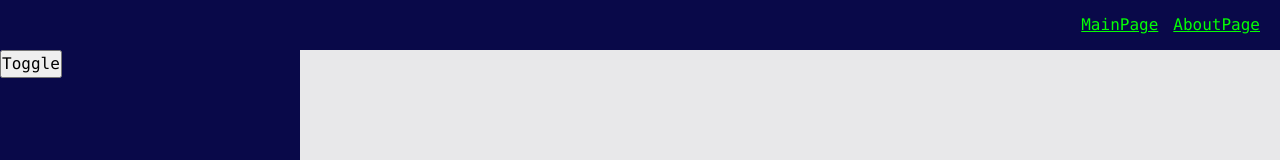
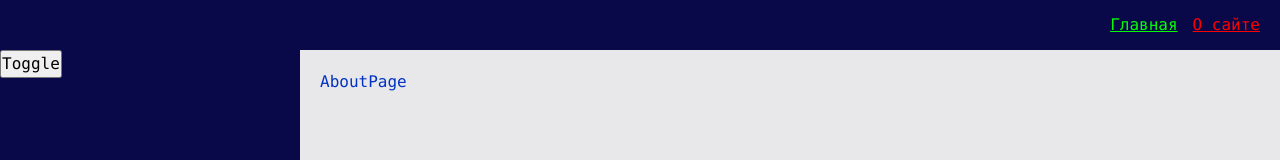
Before and after one commit to Doommez/productionProject, a React app: page /about in a window 1280 px wide. Shown: the top 160 px of the page. Built offline with nearby package versions, Linux system fonts and the light colour scheme.

Commit message:
finish 14 sideBar

```diff
--- a/src/app/App.tsx
+++ b/src/app/App.tsx
@@ -1,24 +1,19 @@
-import { Link, Route, Routes } from "react-router-dom";
 import "./styles/index.scss";
-import { Suspense, useContext, useState } from "react";
 import { classNames } from "shared/lib/classNames";
 import { useTheme } from "app/providers/themeProvider";
-import { AboutPage } from "pages/AboutPage";
-import { MainPage } from "pages/MainPage";
 import { AppRouter } from "app/providers/router/ui/AppRouter";
 import { Navbar } from "widgets/Navbar/ui/Navbar";
-import { ThemeSwitcher } from "shared/ui/ThemeSwitcher";
 import { SideBar } from "widgets/SideBar/ui/SideBar/SideBar";
 const App = () => {
   const { theme } = useTheme();
   return (
     <div className={classNames("app", {}, [theme])}>
       <Navbar />
+      <div className="content-page">
+        <SideBar />
+        <AppRouter></AppRouter>
+      </div>
 
-      <SideBar />
-      <AppRouter></AppRouter>
-
-      <ThemeSwitcher />
       {/* <Suspense fallback={<div>Loading...</div>}>
         <Routes>
           <Route path={"/about"} element={<AboutPage />} />
--- a/src/app/providers/router/ui/AppRouter.tsx
+++ b/src/app/providers/router/ui/AppRouter.tsx
@@ -7,7 +7,15 @@ export const AppRouter = () => {
     <Suspense fallback={<div>Loading...</div>}>
       <Routes>
         {Object.values(routeConfig).map(({ element, path }) => (
-          <Route path={path} key={path} element={element} />
+          <Route
+            path={path}
+            key={path}
+            element={
+              <Suspense fallback={<div>Loading...</div>}>
+                <div className="page-wrapper">{element}</div>
+              </Suspense>
+            }
+          />
         ))}
       </Routes>
     </Suspense>
--- a/src/app/styles/index.scss
+++ b/src/app/styles/index.scss
@@ -9,3 +9,13 @@
   color: var(--primary-color);
   min-height: 100vh;
 }
+
+.content-page{
+  display: flex;
+  width: 100%;
+}
+
+.page-wrapper{
+  flex-grow: 1;
+  padding: 20px;
+}
--- a/src/app/styles/variables/global.scss
+++ b/src/app/styles/variables/global.scss
@@ -10,5 +10,9 @@
   --font-l: var(--font-size-l) / var(--font-line-l)  var(--font-family-main);
 
   // размеры
-  --navbar-height: 50px
+  --navbar-height: 50px;
+
+
+  --sidebar-width: 300px;
+  --sidebar-width-collapsed: 80px
 }
--- a/src/index.tsx
+++ b/src/index.tsx
@@ -1,13 +1,14 @@
-import { render } from "react-dom";
 import App from "./app/App";
 import { BrowserRouter } from "react-router-dom";
 import { ThemeProvider } from "./app/providers/themeProvider";
+import { createRoot } from "react-dom/client";
+const container = document.getElementById("root");
+const root = createRoot(container);
 
-render(
+root.render(
   <BrowserRouter>
     <ThemeProvider>
       <App />
     </ThemeProvider>
-  </BrowserRouter>,
-  document.getElementById("root")
+  </BrowserRouter>
 );
--- a/src/widgets/Navbar/ui/Navbar.tsx
+++ b/src/widgets/Navbar/ui/Navbar.tsx
@@ -3,6 +3,7 @@ import { Link } from "react-router-dom";
 import { classNames } from "shared/lib/classNames";
 import cls from "./Navbar.module.scss";
 import { AppLink, AppLinkTheme } from "shared/ui/AppLink/AppLink";
+import { ThemeSwitcher } from "shared/ui/ThemeSwitcher";
 
 interface NavbarProps {
   className?: string;
@@ -17,10 +18,10 @@ export const Navbar: FC<NavbarProps> = ({ className }) => {
           to={"/"}
           className={cls.mainLink}
         >
-          MainPage
+          Главная
         </AppLink>
-        <AppLink theme={AppLinkTheme.SECONDARY} to={"/about"}>
-          AboutPage
+        <AppLink theme={AppLinkTheme.RED} to={"/about"}>
+          О сайте
         </AppLink>
       </div>
     </div>
--- a/src/widgets/SideBar/ui/SideBar/SideBar.module.scss
+++ b/src/widgets/SideBar/ui/SideBar/SideBar.module.scss
@@ -1,6 +1,19 @@
 .SideBar{
   height: calc(100vh - var(--navbar-height));
   background-color: var(--inverted-bg-color);
-  width: 300px;
+  width: var(--sidebar-width);
   position:  relative ;
+  transition: width ease-in-out 0.3s;
 }
+
+.collapsed{
+  width: var(--sidebar-width-collapsed);
+}
+
+.switchers{
+  position: absolute;
+  bottom: 20px;
+  display: flex;
+  width: 100%;
+  justify-content: center;
+}
--- a/src/widgets/SideBar/ui/SideBar/SideBar.tsx
+++ b/src/widgets/SideBar/ui/SideBar/SideBar.tsx
@@ -2,6 +2,7 @@ import { FC, useState } from "react";
 import { classNames } from "shared/lib/classNames";
 import cls from "./SideBar.module.scss";
 import { Button } from "shared/ui/Button/Button";
+import { ThemeSwitcher } from "shared/ui/ThemeSwitcher/ui/ThemeSwitcher";
 
 interface SideBarProps {
   className?: string;
@@ -21,6 +22,10 @@ export const SideBar: FC<SideBarProps> = ({ className }) => {
       ])}
     >
       <Button onClick={onToggle}>Toggle</Button>
+      <div className={cls.switchers}>
+        <ThemeSwitcher />
+        {/* language swicht */}
+      </div>
     </div>
   );
 };
```
